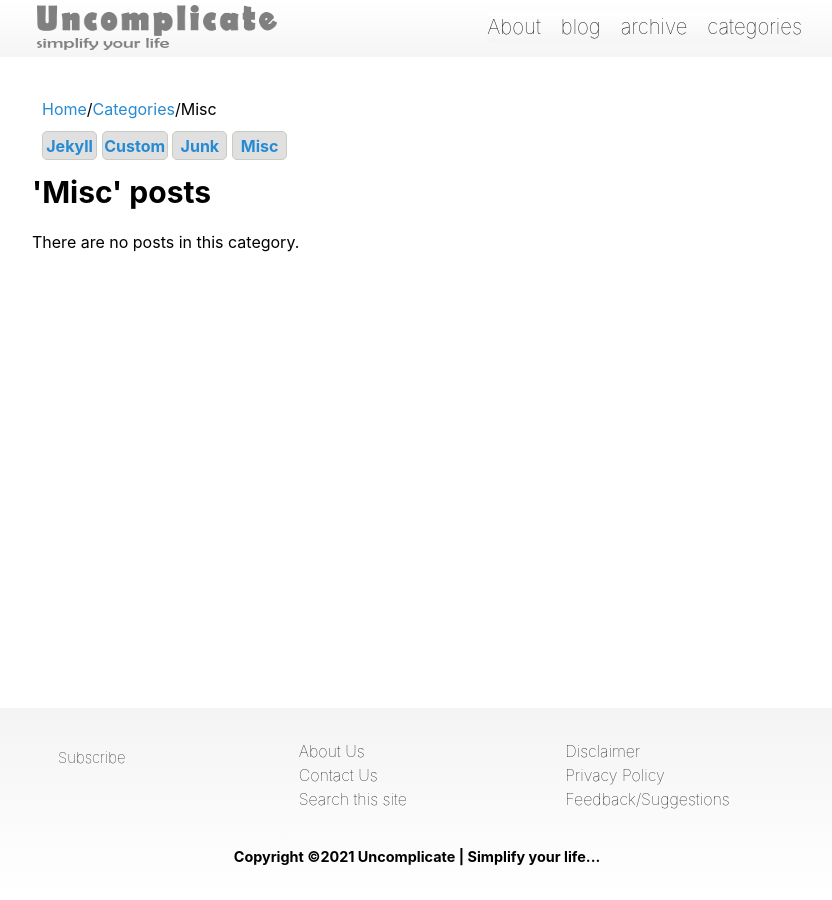
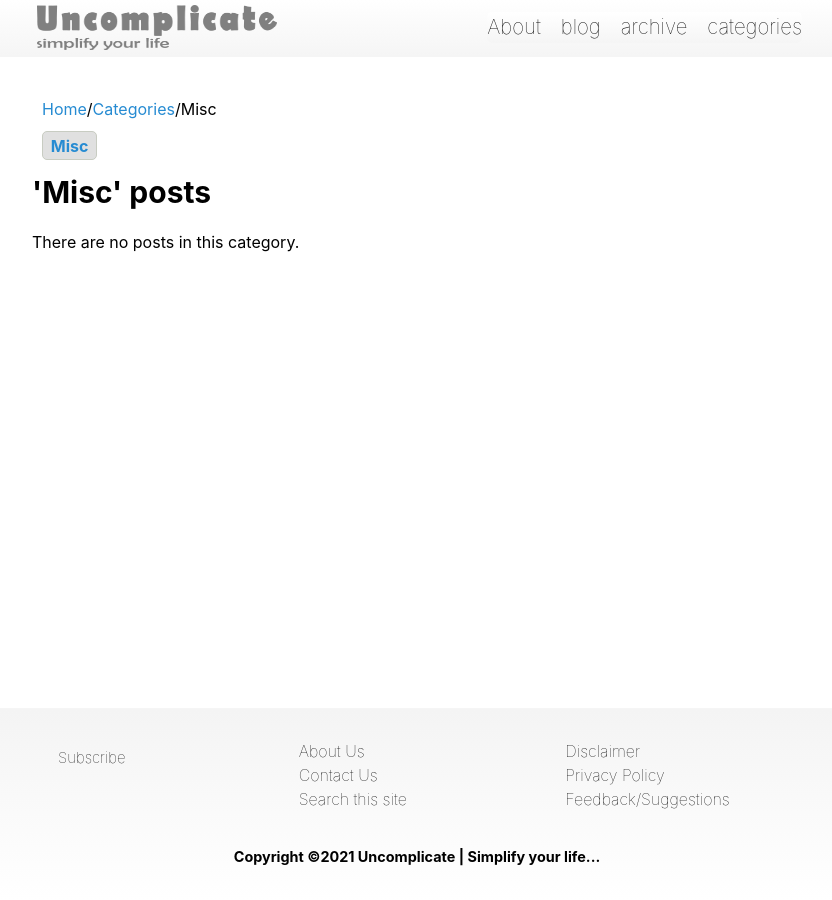
Before and after one commit to eternal-surfer/eternal-surfer.github.io, a Jekyll site: the page built from _pages/misc.html, in a window 1280 px wide. Shown: the whole page, without its empty margins (223-1055 px from the left). Built offline with Jekyll 4.4.1, drawn with Linux system fonts in a browser that asks for light colours.

Commit message:
category updated

```diff
--- a/_includes/category-list.html
+++ b/_includes/category-list.html
@@ -1,4 +1,4 @@
-<div class="category-links category-small-links"><a href="/jekyll/">Jekyll</a></div>
+<!-- <div class="category-links category-small-links"><a href="/jekyll/">Jekyll</a></div>
 <div class="category-links category-small-links"><a href="/custom/">Custom</a></div>
-<div class="category-links category-small-links"><a href="/junk/">Junk</a></div>
+<div class="category-links category-small-links"><a href="/junk/">Junk</a></div> -->
 <div class="category-links category-small-links"><a href="/misc/">Misc</a></div>
```
